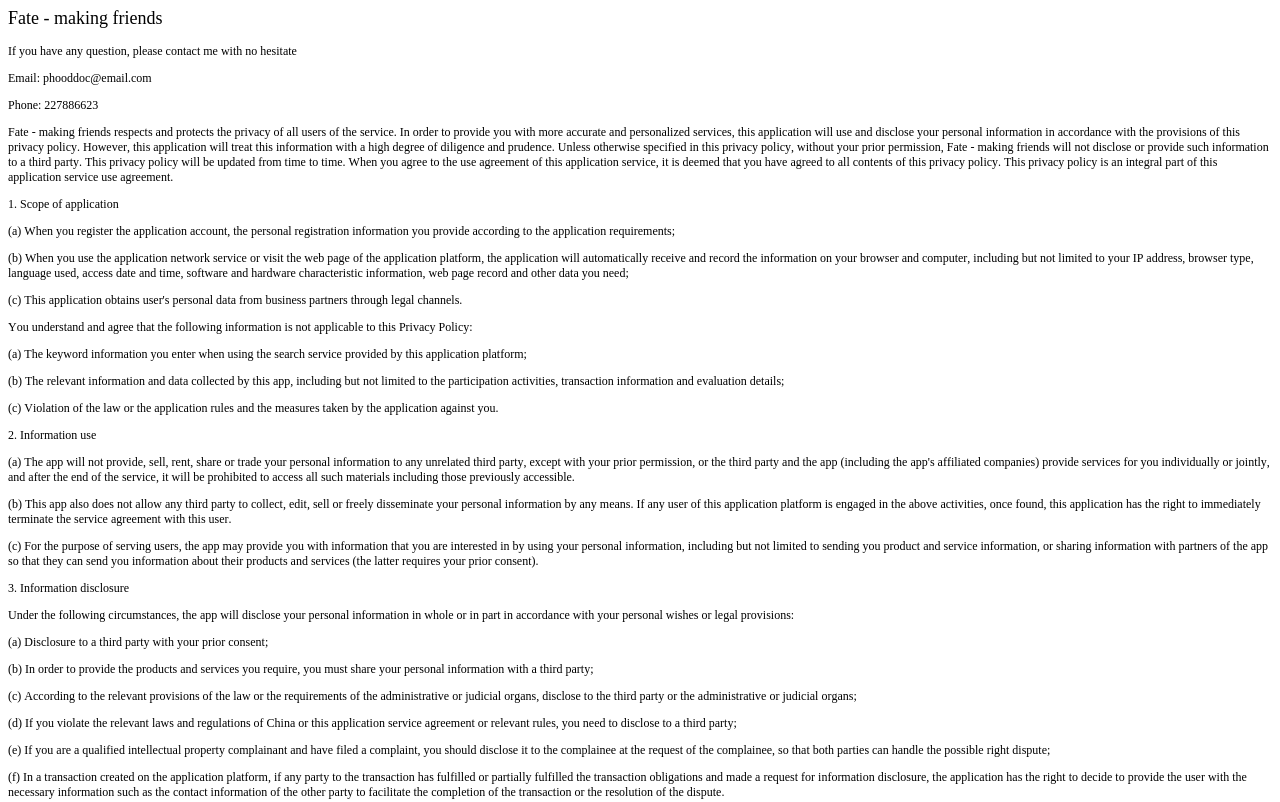
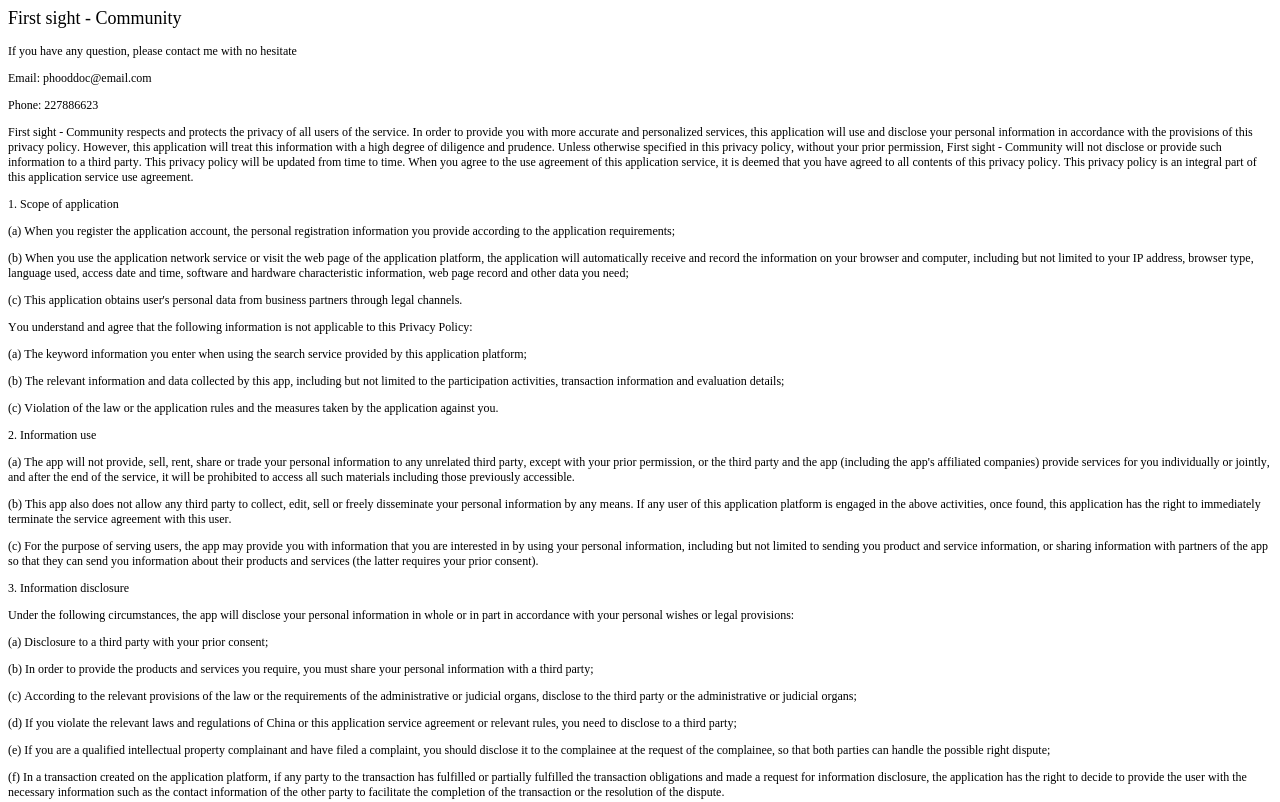
Before and after one commit to xinjianwuhan/ylg.github.io, a plain HTML site: page index.html in a window 1280 px wide. Shown: the top 802 px of the page. Drawn offline with Linux system fonts and the light colour scheme.

Commit message:
Update index.html

```diff
--- a/index.html
+++ b/index.html
@@ -12,11 +12,11 @@
   </style>
 </head>
 <body>
-<h2 style="margin: 0.0px 0.0px 14.9px 0.0px; font: 18.0px 'Songti SC'; color: #000000; -webkit-text-stroke: #000000"><span class="s1">Fate - making friends</span></h2>
+<h2 style="margin: 0.0px 0.0px 14.9px 0.0px; font: 18.0px 'Songti SC'; color: #000000; -webkit-text-stroke: #000000"><span class="s1">First sight - Community</span></h2>
 <p class="p2"><span class="s1">If you have any question, please contact me with no hesitate</span></p>
 <p class="p2"><span class="s1">Email: phooddoc@email.com</span></p>
 <p class="p2"><span class="s1">Phone: 227886623</span></p>
-<p class="p2"><span class="s1">Fate - making friends respects and protects the privacy of all users of the service. In order to provide you with more accurate and personalized services, this application will use and disclose your personal information in accordance with the provisions of this privacy policy. However, this application will treat this information with a high degree of diligence and prudence. Unless otherwise specified in this privacy policy, without your prior permission, Fate - making friends will not disclose or provide such information to a third party. This privacy policy will be updated from time to time. When you agree to the use agreement of this application service, it is deemed that you have agreed to all contents of this privacy policy. This privacy policy is an integral part of this application service use agreement.</span></p>
+<p class="p2"><span class="s1">First sight - Community respects and protects the privacy of all users of the service. In order to provide you with more accurate and personalized services, this application will use and disclose your personal information in accordance with the provisions of this privacy policy. However, this application will treat this information with a high degree of diligence and prudence. Unless otherwise specified in this privacy policy, without your prior permission, First sight - Community will not disclose or provide such information to a third party. This privacy policy will be updated from time to time. When you agree to the use agreement of this application service, it is deemed that you have agreed to all contents of this privacy policy. This privacy policy is an integral part of this application service use agreement.</span></p>
 <p class="p2"><span class="s1">1. Scope of application</span></p>
 <p class="p2"><span class="s1">(a) When you register the application account, the personal registration information you provide according to the application requirements;</span></p>
 <p class="p2"><span class="s1">(b) When you use the application network service or visit the web page of the application platform, the application will automatically receive and record the information on your browser and computer, including but not limited to your IP address, browser type, language used, access date and time, software and hardware characteristic information, web page record and other data you need;</span></p>
```
